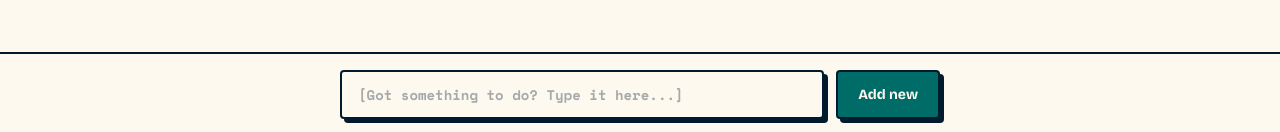
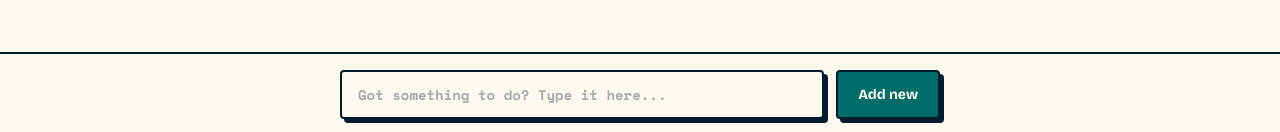
Before and after one commit to lanre-theade/Promptly, a React (Vite) app: page / in a window 1280 px wide. Shown: the part 665-797 px from the top of the page. Built offline with nearby package versions, Linux system fonts and the light colour scheme.

Commit message:
fix: remove brackets from input placeholder

```diff
--- a/src/components/BottomInputBar.tsx
+++ b/src/components/BottomInputBar.tsx
@@ -21,7 +21,7 @@ function BottomInputBar({ onAdd }: BottomInputBarProps) {
         <input
           className="bottom-input"
           type="text"
-          placeholder="[Got something to do? Type it here...]"
+          placeholder="Got something to do? Type it here..."
           value={value}
           onChange={e => setValue(e.target.value)}
         />
```
